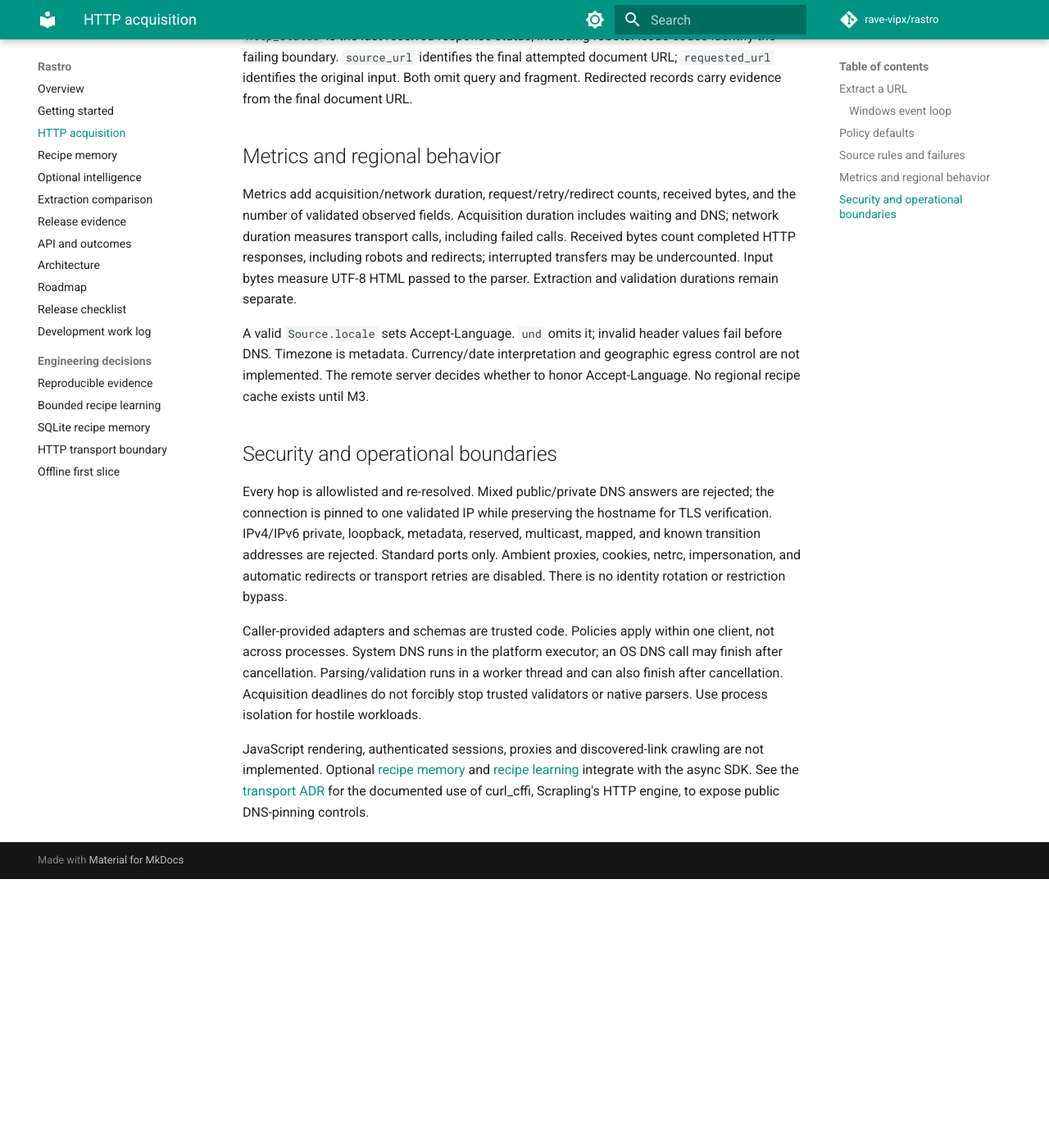
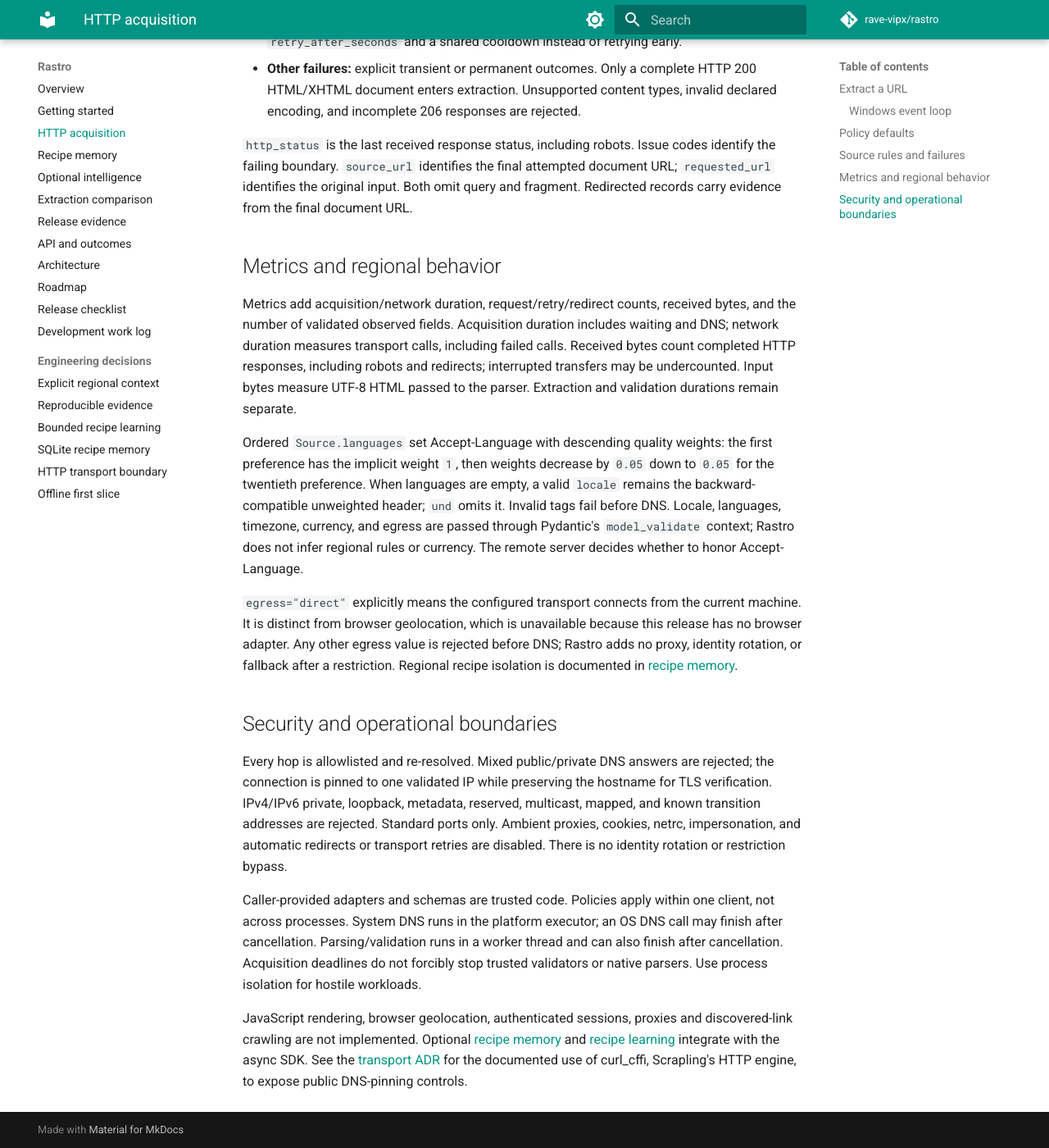
Before and after one commit to rave-vipx/rastro, an MkDocs documentation site: the page built from docs/acquisition.md, in a window 1280 px wide and 1400 px high, scrolled down 2952 px. Shown: the whole window at 82% size. Built offline with MkDocs 1.6.1 and Material for MkDocs 9.7.7, drawn with Linux system fonts in a browser that asks for light colours; comment, search, counter and statistics services are not loaded; before the commit the page ends 4024 px from its top, so only the background shows below that; some of the changed text lies outside the part shown.

Commit message:
feat: add explicit regional extraction context (#13)
* feat: add explicit regional extraction context

Implement GEO-001/002/003 with ordered language preferences, explicit currency and direct-only egress. Pass regional context to every Pydantic validation path and isolate recipe memory while preserving legacy default keys.

* fix: preserve ordered regional preferences

* test: close legacy SQLite fixture connection

```diff
--- a/docs/acquisition.md
+++ b/docs/acquisition.md
@@ -21,7 +21,14 @@ class Article(BaseModel):
 async def extract_article():
     engine = Rastro.web(AcquisitionPolicy(allowed_hosts=("example.com",)))
     result = await engine.extract(
-        source=Source(url="https://example.com/article", locale="es-UY"),
+        source=Source(
+            url="https://example.com/article",
+            locale="es-UY",
+            languages=("es-UY", "es", "en"),
+            timezone="America/Montevideo",
+            currency="UYU",
+            egress="direct",
+        ),
         schema=Article,
         recipe=Recipe(strategy="css", record_selector="article", fields={"title": "h1::text"}),
     )
@@ -116,10 +123,19 @@ Received bytes count completed HTTP responses, including robots and redirects;
 interrupted transfers may be undercounted. Input bytes measure UTF-8 HTML passed
 to the parser. Extraction and validation durations remain separate.
 
-A valid `Source.locale` sets Accept-Language. `und` omits it; invalid header values
-fail before DNS. Timezone is metadata. Currency/date interpretation and geographic
-egress control are not implemented. The remote server decides whether to honor
-Accept-Language. No regional recipe cache exists until M3.
+Ordered `Source.languages` set Accept-Language with descending quality weights: the
+first preference has the implicit weight `1`, then weights decrease by `0.05` down
+to `0.05` for the twentieth preference. When languages are empty, a valid `locale`
+remains the backward-compatible unweighted header; `und` omits it. Invalid tags fail
+before DNS. Locale, languages, timezone, currency, and egress are passed through
+Pydantic's `model_validate` context; Rastro does not infer regional rules or currency.
+The remote server decides whether to honor Accept-Language.
+
+`egress="direct"` explicitly means the configured transport connects from the
+current machine. It is distinct from browser geolocation, which is unavailable
+because this release has no browser adapter. Any other egress value is rejected
+before DNS; Rastro adds no proxy, identity rotation, or fallback after a restriction.
+Regional recipe isolation is documented in [recipe memory](memory.md).
 
 ## Security and operational boundaries
 
@@ -136,8 +152,8 @@ call may finish after cancellation. Parsing/validation runs in a worker thread a
 can also finish after cancellation. Acquisition deadlines do not forcibly stop
 trusted validators or native parsers. Use process isolation for hostile workloads.
 
-JavaScript rendering, authenticated sessions, proxies and discovered-link crawling
-are not implemented. Optional [recipe memory](memory.md) and
+JavaScript rendering, browser geolocation, authenticated sessions, proxies and
+discovered-link crawling are not implemented. Optional [recipe memory](memory.md) and
 [recipe learning](intelligence.md) integrate with the async SDK. See the
 [transport ADR](decisions/0002-policy-aware-acquisition.md) for the documented use of
 curl_cffi, Scrapling's HTTP engine, to expose public DNS-pinning controls.
--- a/mkdocs.yml
+++ b/mkdocs.yml
@@ -36,6 +36,7 @@ nav:
   - Release checklist: releasing.md
   - Development work log: development/work-log.md
   - Engineering decisions:
+      - Explicit regional context: decisions/0006-explicit-regional-context.md
       - Reproducible evidence: decisions/0005-reproducible-release-evidence.md
       - Bounded recipe learning: decisions/0004-bounded-recipe-learning.md
       - SQLite recipe memory: decisions/0003-sqlite-recipe-memory.md
```
Also changed, not shown: CHANGELOG.md (+5 -1 lines), docs/api.md (+12 -3 lines), docs/decisions/0006-explicit-regional-context.md (added, +59 -0 lines), docs/memory.md (+7 -1 lines), docs/roadmap.md (+16 -1 lines), 13 other files.
